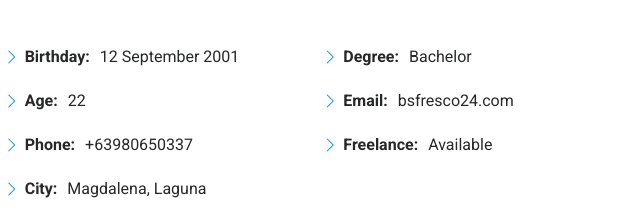
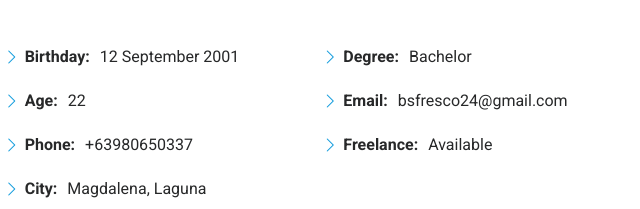
Before and after one commit to Bfreshhh/Bjay-Fresco-Personal-Portfolio, a plain HTML site: page index.html in a window 1280 px wide. Shown: the part 1111-1320 px from the top of the page, 639-1279 px from the left. Drawn offline with Linux system fonts and the light colour scheme; animation ran at ten frames a second.

Commit message:
index.html

```diff
--- a/index.html
+++ b/index.html
@@ -139,7 +139,7 @@
                                 <div class="col-lg-6">
                                     <ul>
                                         <li><i class="bi bi-chevron-right"></i> <strong>Degree:</strong> <span>Bachelor</span></li>
-                                        <li><i class="bi bi-chevron-right"></i> <strong>Email:</strong> <span>bsfresco24.com</span></li>
+                                        <li><i class="bi bi-chevron-right"></i> <strong>Email:</strong> <span>bsfresco24@gmail.com</span></li>
                                         <li><i class="bi bi-chevron-right"></i> <strong>Freelance:</strong> <span>Available</span></li>
                                     </ul>
                                 </div>
@@ -897,7 +897,7 @@
                                 <i class="bi bi-envelope flex-shrink-0"></i>
                                 <div>
                                     <h3>Email Us</h3>
-                                    <p>bsfresco24@gmail.com.com</p>
+                                    <p>bsfresco24@gmail.com</p>
                                 </div>
                             </div><!-- End Info Item -->
 
```
